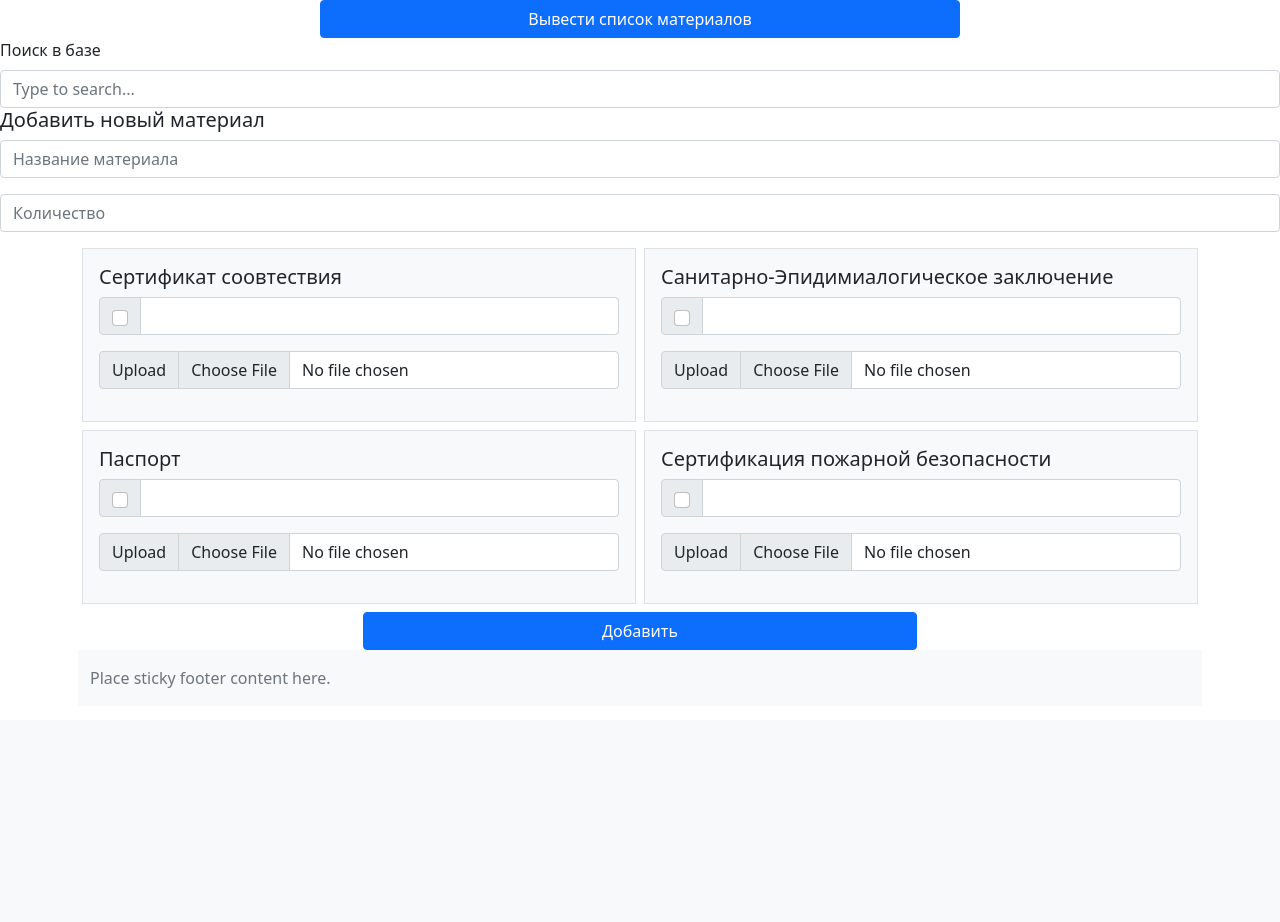
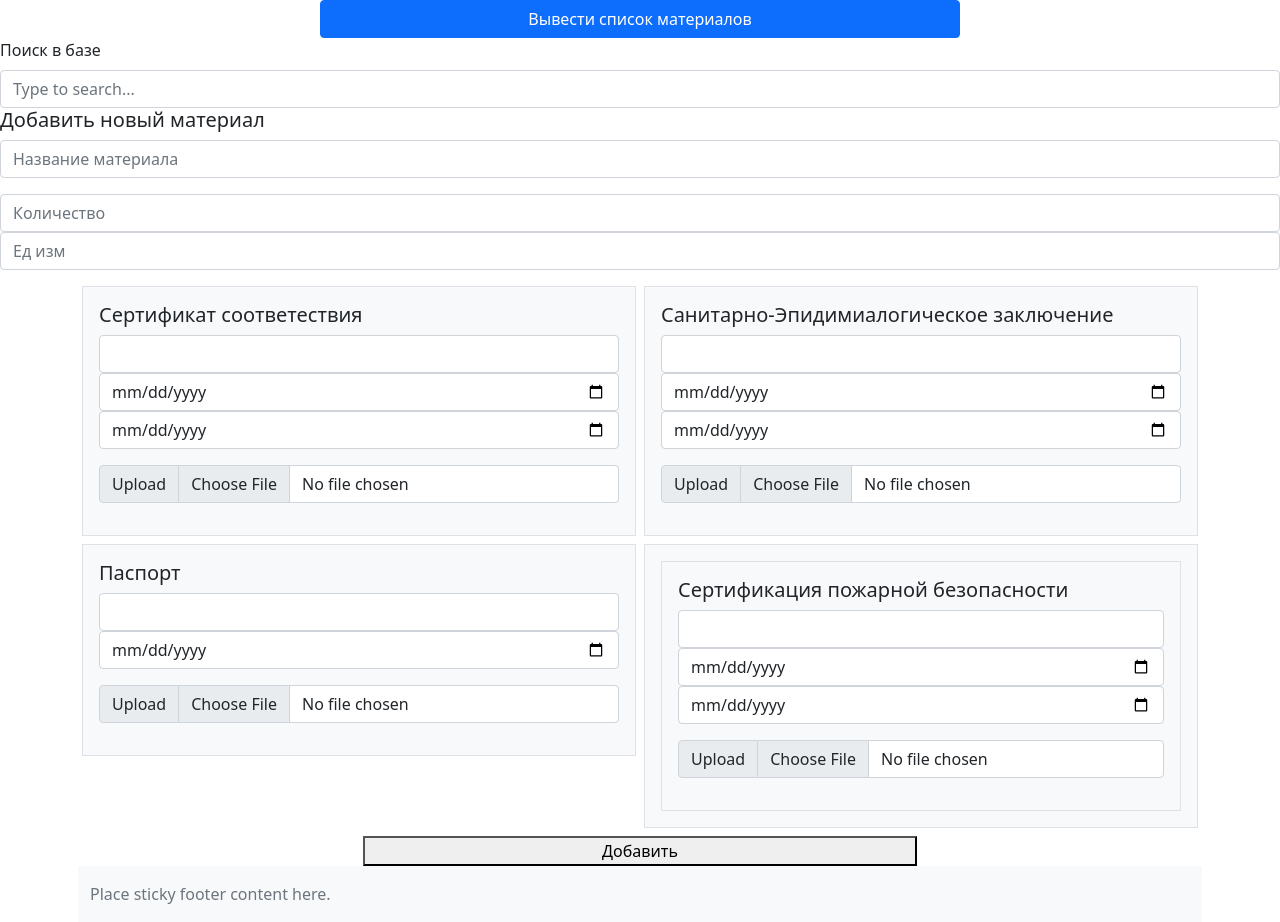
Before and after one commit to iavicha/Diplom, a Django app: page /material/ in a window 1280 px wide. Shown: the part 80-1002 px from the top of the page. Before the commit the page ends 768 px from the top, so only its background shows below. Run offline with Django 3.2, Linux system fonts and the light colour scheme; the visitor is signed in with stand-in values (Sample User, id 1); some libraries are stand-ins or nearby versions.

Commit message:
works fine

```diff
--- a/Diplom/settings.py
+++ b/Diplom/settings.py
@@ -37,7 +37,8 @@ INSTALLED_APPS = [
     'django.contrib.messages',
     'django.contrib.staticfiles',
     'login.apps.LoginConfig',
-    'jobs.apps.JobsConfig'
+    'jobs.apps.JobsConfig',
+    'materials.apps.MaterialsConfig',
 ]
 
 MIDDLEWARE = [
--- a/materials/urls.py
+++ b/materials/urls.py
@@ -5,4 +5,5 @@ urlpatterns = [
     path('', views.material_index, name='material_index'),
     path('material_list', views.material_list, name='material_list'),
     path('material_edit', views.material_edit, name='material_edit'),
+    path('add_material', views.add_material, name='add_material')
 ]
--- a/materials/views.py
+++ b/materials/views.py
@@ -1,5 +1,7 @@
 from django.contrib.auth.decorators import login_required
-from django.shortcuts import render
+from django.shortcuts import render, redirect
+
+from .models import Materials
 
 
 # Create your views here.
@@ -17,3 +19,34 @@ def material_list(request):
 @login_required
 def material_index(request):
     return render(request, 'materials/materials.html')
+
+
+@login_required
+def add_material(request):
+    if request.method == "POST":
+        material_name = request.POST['material_name']
+        how_nuch = request.POST['how_nuch']
+        ed_izm = request.POST['ed_izm']
+        sert_name = request.POST['sert_name']
+        sert_date_1 = request.POST['sert_date_1']
+        sert_date_2 = request.POST['sert_date_2']
+        sert_file = request.POST['sert_file']
+        sanp_name = request.POST['sanp_name']
+        sanp_date_1 = request.POST['sanp_date_1']
+        sanp_date_2 = request.POST['sanp_date_2']
+        sanp_file = request.POST['sanp_file']
+        passport_name = request.POST['passport_name']
+        passport_date = request.POST['passport_date']
+        passport_file = request.POST['passport_file']
+        pozhar_name = request.POST['pozhar_name']
+        pozhar_date_1 = request.POST['pozhar_date_1']
+        pozhar_date_2 = request.POST['pozhar_date_2']
+        pozhar_file = request.POST['pozhar_file']
+        result = Materials(material_name=material_name,how_nuch=how_nuch,ed_izm=ed_izm,sert_name=sert_name,
+                           sert_date_1=sert_date_1,sert_date_2=sert_date_2, sert_file=sert_file,sanp_name=sanp_name,
+                           sanp_date_1=sanp_date_1,sanp_date_2=sanp_date_2,sanp_file=sanp_file,
+                           passport_name=passport_name,passport_date=passport_date,passport_file=passport_file,
+                           pozhar_name=pozhar_name, pozhar_date_1=pozhar_date_1, pozhar_date_2=pozhar_date_2,
+                           pozhar_file=pozhar_file)
+        result.save()
+        return redirect('material_index')
--- a/templates/materials/materials.html
+++ b/templates/materials/materials.html
@@ -17,30 +17,31 @@
 
 <h5> Добавить новый материал </h5>
 
+<form method="POST" action="{% url 'add_material' %}">
+{% csrf_token %}
+
 <div class="mb-3">
-  <input type="text" class="form-control " placeholder="Название материала">
+  <input type="text" class="form-control " name ='material_name' placeholder="Название материала" required>
 </div>
 <div class="mb-3">
-  <input type="text" class="form-control " placeholder="Количество">
+  <input type="text" class="form-control " placeholder="Количество" name="how_nuch">
+    <input type="text" class="form-control " placeholder="Ед изм" name="ed_izm">
 </div>
 
 <div class="container">
   <div class="row g-2">
     <div class="col-6">
       <div class="p-3 border bg-light">
-          <h5> Сертификат соовтествия </h5>
+          <h5> Сертификат соответествия </h5>
 
-<div class="input-group mb-3">
-  <div class="input-group-text">
-
-    <input class="form-check-input" type="checkbox" value="" aria-label="Checkbox for following text input" >
-  </div>
-  <input type="text" class="form-control" aria-label="Text input with checkbox" >
+<div class="inline-group mb-3">
+  <input type="text" class="form-control" name="sert_name" >
+<input type="date" class="form-control" name="sert_date_1" >
+<input type="date" class="form-control" name="sert_date_2" >
 </div>
-
 <div class="input-group mb-3">
   <label class="input-group-text" for="inputGroupFile01">Upload</label>
-  <input type="file" class="form-control" id="inputGroupFile01">
+  <input type="file" class="form-control" id="inputGroupFile01" name="sert_file">
 </div>
       </div>
     </div>
@@ -48,17 +49,14 @@
       <div class="p-3 border bg-light">
           <h5> Санитарно-Эпидимиалогическое заключение </h5>
 
-<div class="input-group mb-3">
-  <div class="input-group-text">
-
-    <input class="form-check-input" type="checkbox" value="" aria-label="Checkbox for following text input" >
-  </div>
-  <input type="text" class="form-control" aria-label="Text input with checkbox" >
+<div class="inline-group mb-3">
+  <input type="text" class="form-control" name="sanp_name" >
+<input type="date" class="form-control" name="sanp_date_1" >
+<input type="date" class="form-control" name="sanp_date_2" >
 </div>
-
 <div class="input-group mb-3">
   <label class="input-group-text" for="inputGroupFile01">Upload</label>
-  <input type="file" class="form-control" id="inputGroupFile01">
+  <input type="file" class="form-control" id="inputGroupFile01" name="sanp_file">
 </div>
       </div>
     </div>
@@ -66,46 +64,42 @@
       <div class="p-3 border bg-light">
           <h5> Паспорт </h5>
 
-<div class="input-group mb-3">
-  <div class="input-group-text">
-
-    <input class="form-check-input" type="checkbox" value="" aria-label="Checkbox for following text input" >
-  </div>
-  <input type="text" class="form-control" aria-label="Text input with checkbox" >
+<div class="inline-group mb-3">
+  <input type="text" class="form-control" name="passport_name" >
+<input type="date" class="form-control" name="passport_date" >
 </div>
-
 <div class="input-group mb-3">
   <label class="input-group-text" for="inputGroupFile01">Upload</label>
-  <input type="file" class="form-control" id="inputGroupFile01">
+  <input type="file" class="form-control" id="inputGroupFile01" name="passport_file">
 </div>
-
       </div>
     </div>
     <div class="col-6">
+      <div class="p-3 border bg-light">
       <div class="p-3 border bg-light"><h5> Сертификация пожарной безопасности </h5>
 
-<div class="input-group mb-3">
-  <div class="input-group-text">
-
-    <input class="form-check-input" type="checkbox" value="" aria-label="Checkbox for following text input" >
-  </div>
-  <input type="text" class="form-control" aria-label="Text input with checkbox" >
+<div class="inline-group mb-3">
+  <input type="text" class="form-control" name="pozhar_name" >
+<input type="date" class="form-control" name="pozhar_date_1" >
+    <input type="date" class="form-control" name="pozhar_date_2" >
 </div>
-
 <div class="input-group mb-3">
   <label class="input-group-text" for="inputGroupFile01">Upload</label>
-  <input type="file" class="form-control" id="inputGroupFile01">
+  <input type="file" class="form-control" id="inputGroupFile01" name="pozhar_file">
 </div>
+      </div>
+    </div>
+    <div class="col-6">
 
 </div>
 
   </div>
 
       <div class="d-grid gap-2 col-6 mx-auto">
-  <button class="btn btn-primary" type="button">Добавить</button>
+  <button class="submit" type="btn btn-primary">Добавить</button>
 </div>
 
-
+</form>
 </body>
 
 {% endblock content %}
```
Also changed, not shown: jobs/views.py (+10 -4 lines), materials/models.py (+18 -18 lines), templates/isp/isp.html (+28 -9 lines), templates/isp/isp_new.html (+28 -9 lines), templates/objects/object.html (+24 -0 lines), templates/people/people.html (+25 -0 lines), templates/schema/schemas.html (+24 -0 lines).
